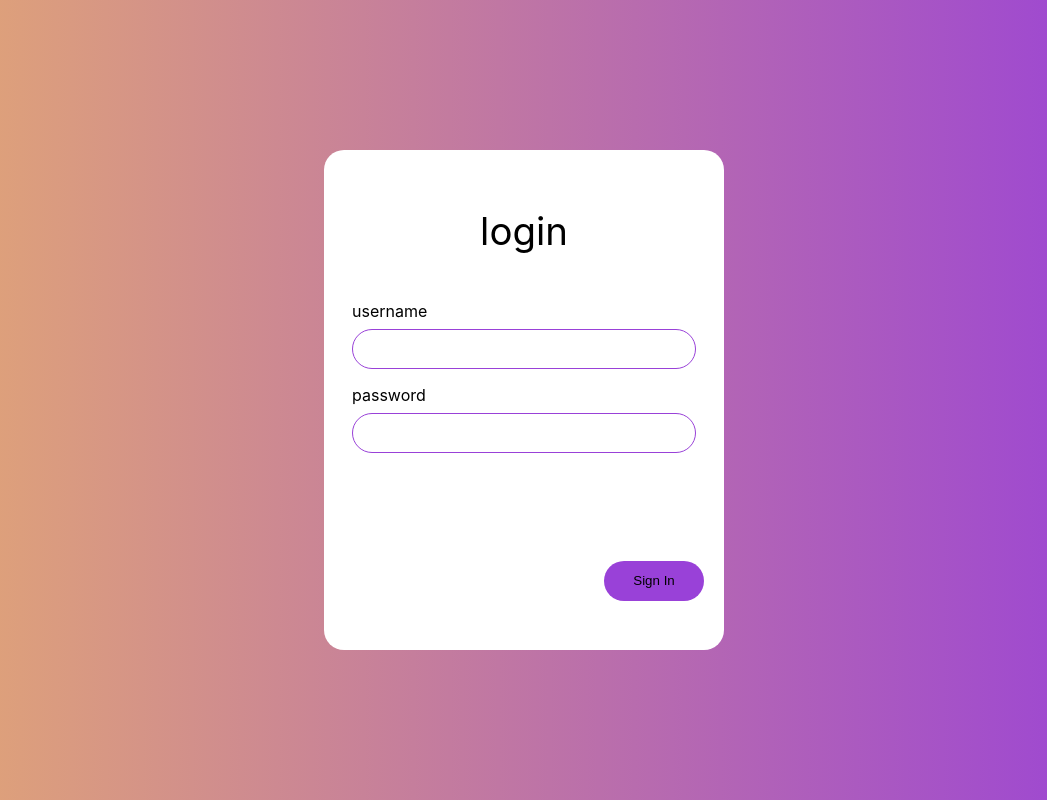
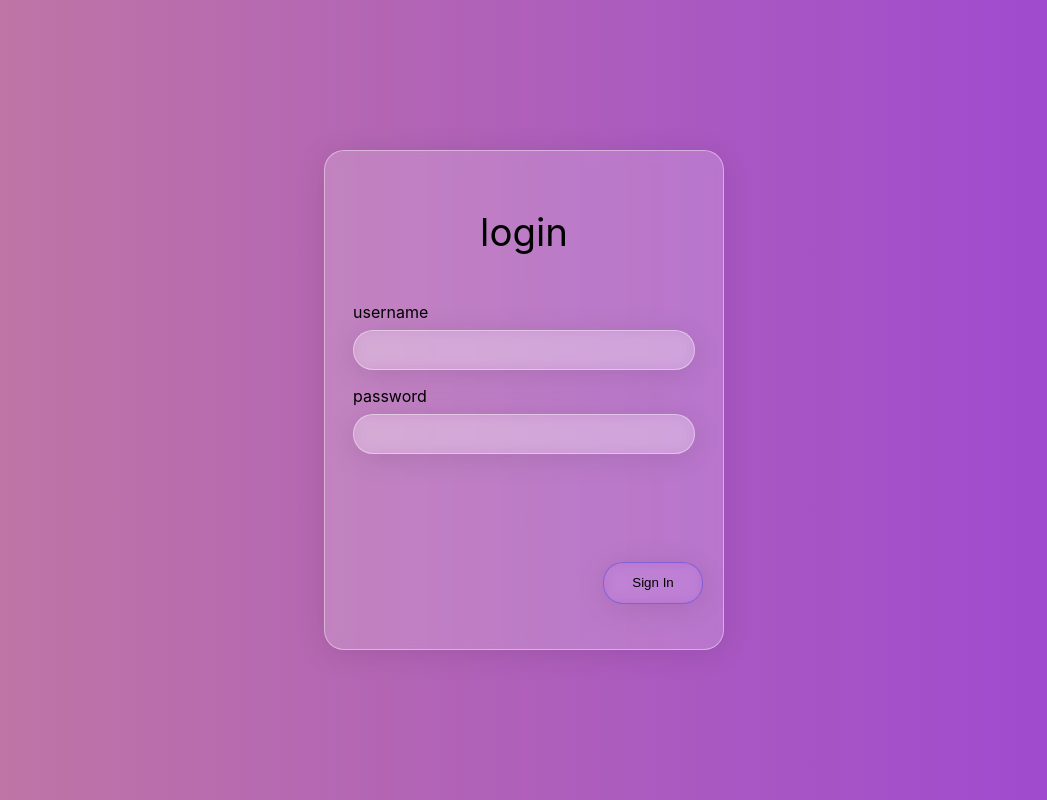
Before and after one commit to nozomi-nakamitsu/next-amplified, a Next.js app: page /login in a window 1280 px wide. Shown: the whole page, without its empty margins (116-1163 px from the left). Built offline with nearby package versions, Linux system fonts and the light colour scheme; no server answers; what aws-amplify would draw is missing.

Commit message:
feat:ログイン画面をGlassmorphismを利用してみた

```diff
--- a/styles/Login.module.css
+++ b/styles/Login.module.css
@@ -5,13 +5,32 @@
   display: flex;
   align-items: center;
   justify-content: center;
+  background-size: 200% 200%; /*サイズを大きくひきのばす*/
+  animation: bggradient 10s ease infinite;
+}
+
+@keyframes bggradient {
+  0% {
+    background-position: 0% 50%;
+  }
+  50% {
+    background-position: 100% 50%;
+  }
+  100% {
+    background-position: 0% 50%;
+  }
 }
 .form {
   width: 400px;
   height: 500px;
-  background-color: white;
+
   padding: 20px;
+  background: rgba(255, 255, 255, 0.18);
   border-radius: 20px;
+  box-shadow: 0 4px 30px rgba(0, 0, 0, 0.1);
+  backdrop-filter: blur(7px);
+  -webkit-backdrop-filter: blur(7px);
+  border: 1px solid rgba(255, 255, 255, 0.41);
 }
 .title {
   font-size: 2.4rem;
@@ -26,7 +45,12 @@
   border: 1px solid #9941d8;
   border-radius: 20px;
   padding: 0 12px;
-  background-color: transparent;
+  background: rgba(255, 255, 255, 0.18);
+  border-radius: 20px;
+  box-shadow: 0 4px 30px rgba(0, 0, 0, 0.1);
+  backdrop-filter: blur(7px);
+  -webkit-backdrop-filter: blur(7px);
+  border: 1px solid rgba(255, 255, 255, 0.41);
 }
 .item {
   padding: 8px;
@@ -35,7 +59,7 @@
   width: 100px;
   padding: 20px;
   height: 40px;
-  background-color: #9941d8;
+
   border: none;
   border-radius: 20px;
   display: flex;
@@ -43,9 +67,17 @@
   align-items: center;
   margin-top: 0;
   cursor: pointer;
+  padding: 20px;
+  border-radius: 20px;
+  background: rgba(153, 65, 216, 0.18);
+  box-shadow: 0 4px 30px rgba(0, 0, 0, 0.1);
+  backdrop-filter: blur(7px);
+  -webkit-backdrop-filter: blur(7px);
+  border: 1px solid rgba(53, 65, 216, 0.41);
 }
 .button:hover {
-  background-color: #e4a972;
+  background-color: rgba(228, 169, 114, 0.4);
+  border: 1px solid rgba(228, 169, 114, 0.8);
 }
 .footer {
   display: flex;
```
Also changed, not shown: src/pages/index.tsx (+9 -3 lines), src/pages/login.tsx (+1 -16 lines).
